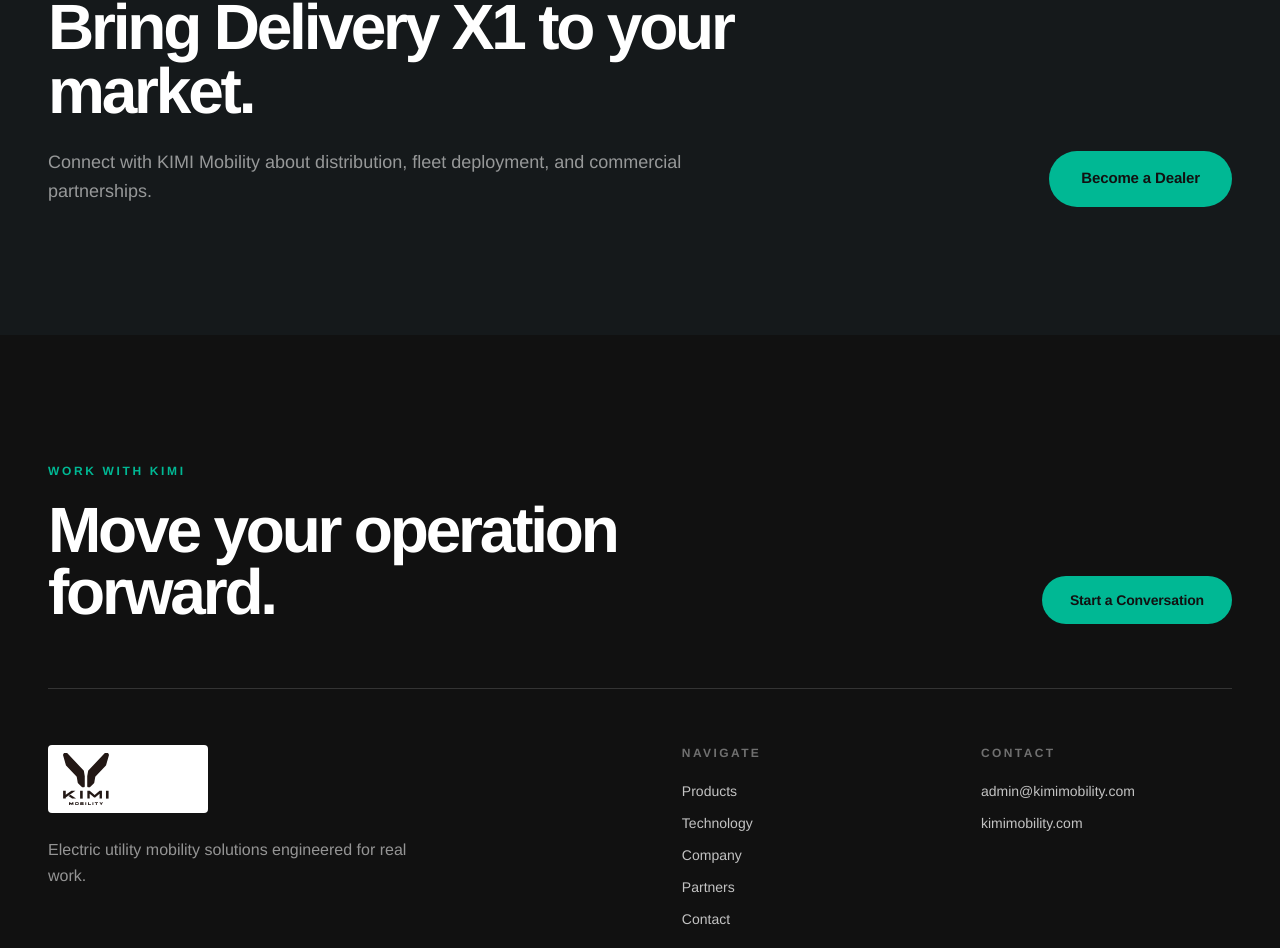
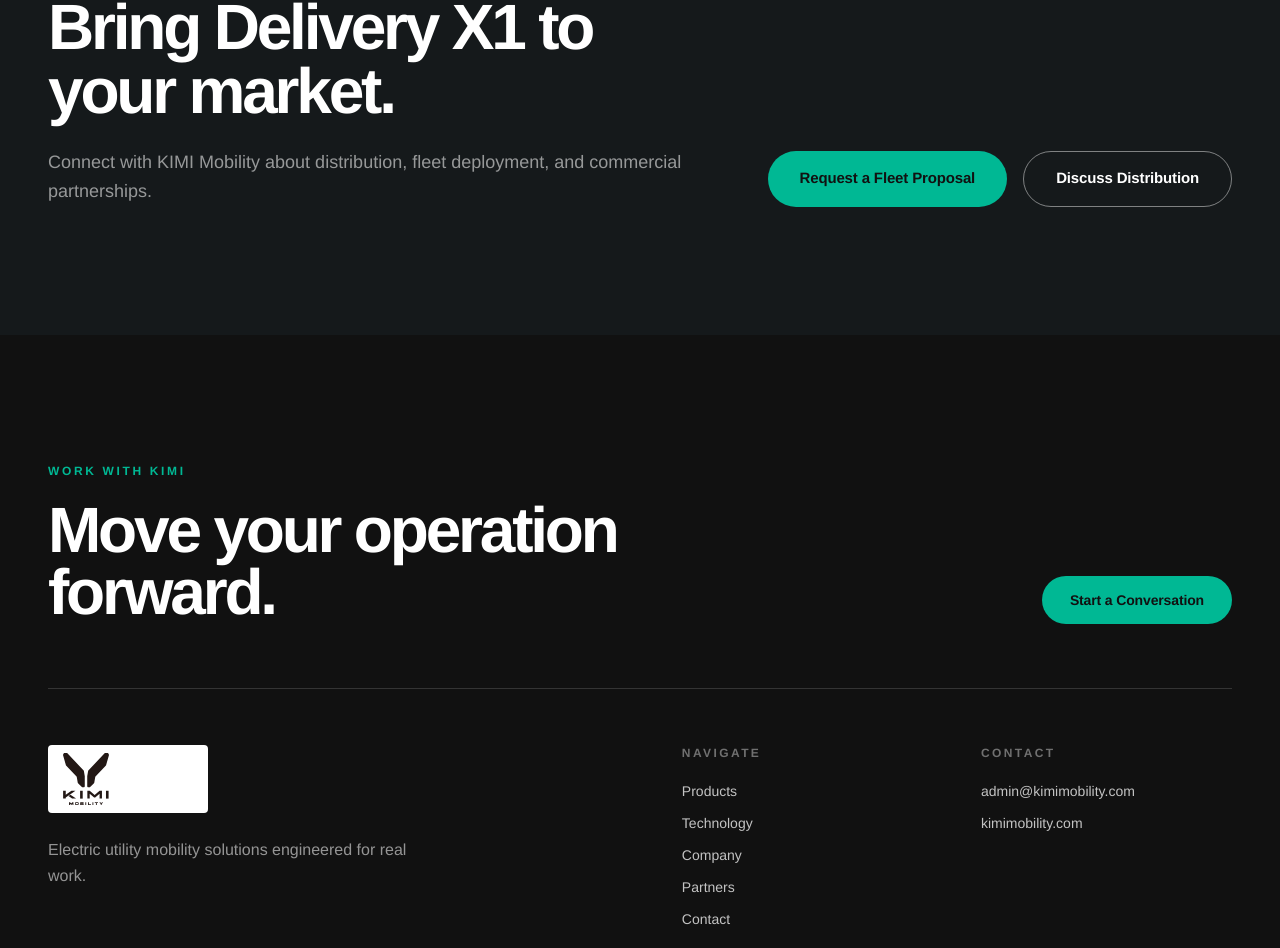
Before and after one commit to zhangqiming6315-lgtm/kimi-mobility-web, a Next.js app: page /products/delivery-x1 in a window 1280 px wide. Shown: the part 7676-8624 px from the top of the page. Built offline with nearby package versions, Linux system fonts and the light colour scheme; no server answers.

Commit message:
Add dual RFQ paths to Delivery X1

```diff
--- a/src/components/products/DeliveryX1Showcase.tsx
+++ b/src/components/products/DeliveryX1Showcase.tsx
@@ -207,13 +207,16 @@
       </section>
 
       <section className="scroll-mt-[5.25rem] border-t border-white/10 bg-[#15191b] py-[var(--space-section)] text-white" id="dealer-inquiry">
-        <Container className="grid gap-10 lg:grid-cols-[1fr_auto] lg:items-end">
+        <Container className="grid gap-10 xl:grid-cols-[1fr_auto] xl:items-end">
           <div>
             <p className="text-xs font-semibold uppercase tracking-[0.24em] text-kimi-green">Dealer inquiry</p>
             <h2 className="mt-5 max-w-4xl text-[length:var(--text-heading)] font-semibold leading-[1.01] tracking-[-0.05em]">Bring Delivery X1 to your market.</h2>
             <p className="mt-6 max-w-2xl text-lg leading-relaxed text-white/55">Connect with KIMI Mobility about distribution, fleet deployment, and commercial partnerships.</p>
           </div>
-          <ButtonLink className="!bg-kimi-green !text-kimi-black hover:!bg-white focus-visible:!outline-kimi-green" href="/contact" size="large" variant="primary">Become a Dealer</ButtonLink>
+          <div className="flex flex-col gap-4 sm:flex-row sm:flex-wrap xl:justify-end">
+            <ButtonLink className="whitespace-nowrap !bg-kimi-green !text-kimi-black hover:!bg-white focus-visible:!outline-kimi-green" href="/solutions/delivery-fleet#fleet-rfq" size="large" variant="primary">Request a Fleet Proposal</ButtonLink>
+            <ButtonLink className="whitespace-nowrap" href="/partners/distributors#distributor-rfq" size="large" variant="secondary">Discuss Distribution</ButtonLink>
+          </div>
         </Container>
       </section>
     </div>
```
